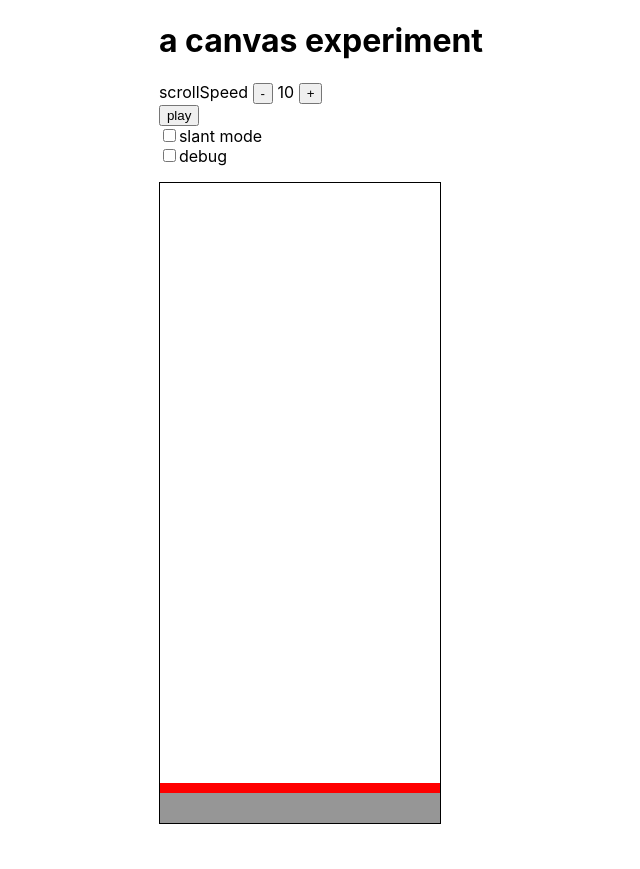
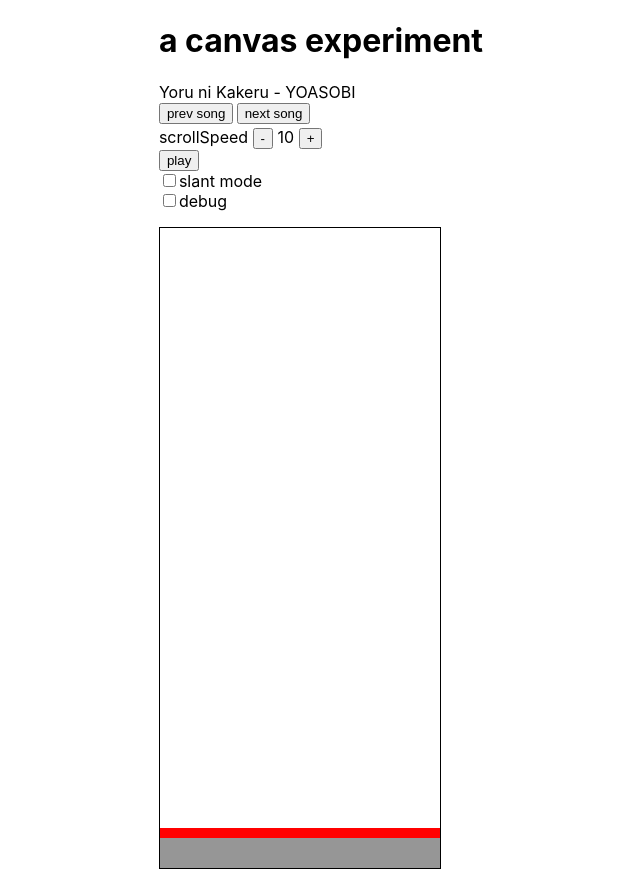
Before and after one commit to johngohrw/mini-mania, a Next.js app: page / in a window 1280 px wide. Shown: the whole page, without its empty margins (319-959 px from the left). Before the commit the page ends 824 px from the top, so only its background shows below. Built offline with nearby package versions, Linux system fonts and the light colour scheme.

Commit message:
feat: song changer

```diff
--- a/components/ManiaCanvas.js
+++ b/components/ManiaCanvas.js
@@ -1,12 +1,11 @@
 import React, { useRef, useEffect, useState } from "react";
 import { GameController } from "../game/GameController";
-import { songs } from "../data/songs";
+
 import { SkinProvider } from "../game/SkinProvider";
 
-let mockSongInfo = songs[3];
 const skin = new SkinProvider({});
 
-const ManiaCanvas = ({ songInfo = mockSongInfo, ...rest }) => {
+const ManiaCanvas = ({ songInfo, ...rest }) => {
   const gameBgRef = useRef(null);
   const gameRef = useRef(null);
   const gameFgRef = useRef(null);
@@ -47,7 +46,7 @@ const ManiaCanvas = ({ songInfo = mockSongInfo, ...rest }) => {
       g?.unmountGame();
       setGamePaused(true);
     };
-  }, [gameFgRef, gameRef]);
+  }, [gameFgRef, gameRef, songInfo]);
 
   return (
     <>
--- a/data/songs.js
+++ b/data/songs.js
@@ -6,12 +6,19 @@ import yoasobiYoruNiKakeruSong from "../public/songs/1299810 YOASOBI - Yoru ni K
 import lapisSong from "../public/songs/1652458 SHIKI - Lapis/SHIKI - Lapis (-NoName-) [Another].json";
 
 export const songs = {
+  0: {
+    name: "Yoru ni Kakeru",
+    artist: "YOASOBI",
+    notes: convertNotes(yoasobiYoruNiKakeruSong.notes, 70),
+    url: "./songs/1299810 YOASOBI - Yoru ni Kakeru/audio.mp3",
+    keys: 7,
+  },
   1: {
     name: "Sayonara Trip",
     artist: "Dormir",
     notes: convertNotes(testSong.notes),
     url: "./songs/Dormir - Sayonara Trip/Sayonara Trip.mp3",
-    keys: 4,
+    keys: 7,
   },
   2: {
     name: "Koi Yomi Zakura",
@@ -21,13 +28,6 @@ export const songs = {
     keys: 7,
   },
   3: {
-    name: "Yoru ni Kakeru",
-    artist: "YOASOBI",
-    notes: convertNotes(yoasobiYoruNiKakeruSong.notes, 70),
-    url: "./songs/1299810 YOASOBI - Yoru ni Kakeru/audio.mp3",
-    keys: 7,
-  },
-  4: {
     name: "Lapis",
     artist: "SHIKI",
     notes: convertNotes(lapisSong.notes),
--- a/pages/index.js
+++ b/pages/index.js
@@ -1,7 +1,19 @@
 import Head from "next/head";
 import ManiaCanvas from "../components/ManiaCanvas";
 
+import { songs } from "../data/songs";
+import { useState } from "react";
+
+const getSong = (currentIndex, increment) => {
+  const length = Object.keys(songs).length;
+  return (currentIndex + increment + length) % length;
+};
+
 export default function Home() {
+  const [songIndex, setSongIndex] = useState(0);
+
+  useState(() => {}, [songIndex]);
+
   return (
     <div className="app">
       <Head>
@@ -12,8 +24,25 @@ export default function Home() {
       <main>
         <h1 className="title">a canvas experiment</h1>
 
+        <div>
+          {songs[songIndex].name} - {songs[songIndex].artist}
+        </div>
+        <div>
+          <button
+            style={{ marginBottom: "0.2rem", marginRight: "0.2rem" }}
+            onClick={() => setSongIndex(getSong(songIndex, -1))}
+          >
+            prev song
+          </button>
+          <button
+            style={{ marginBottom: "0.2rem" }}
+            onClick={() => setSongIndex(getSong(songIndex, 1))}
+          >
+            next song
+          </button>
+        </div>
         <div className="gameContainer">
-          <ManiaCanvas />
+          <ManiaCanvas songInfo={songs[songIndex]} />
         </div>
       </main>
 
```
